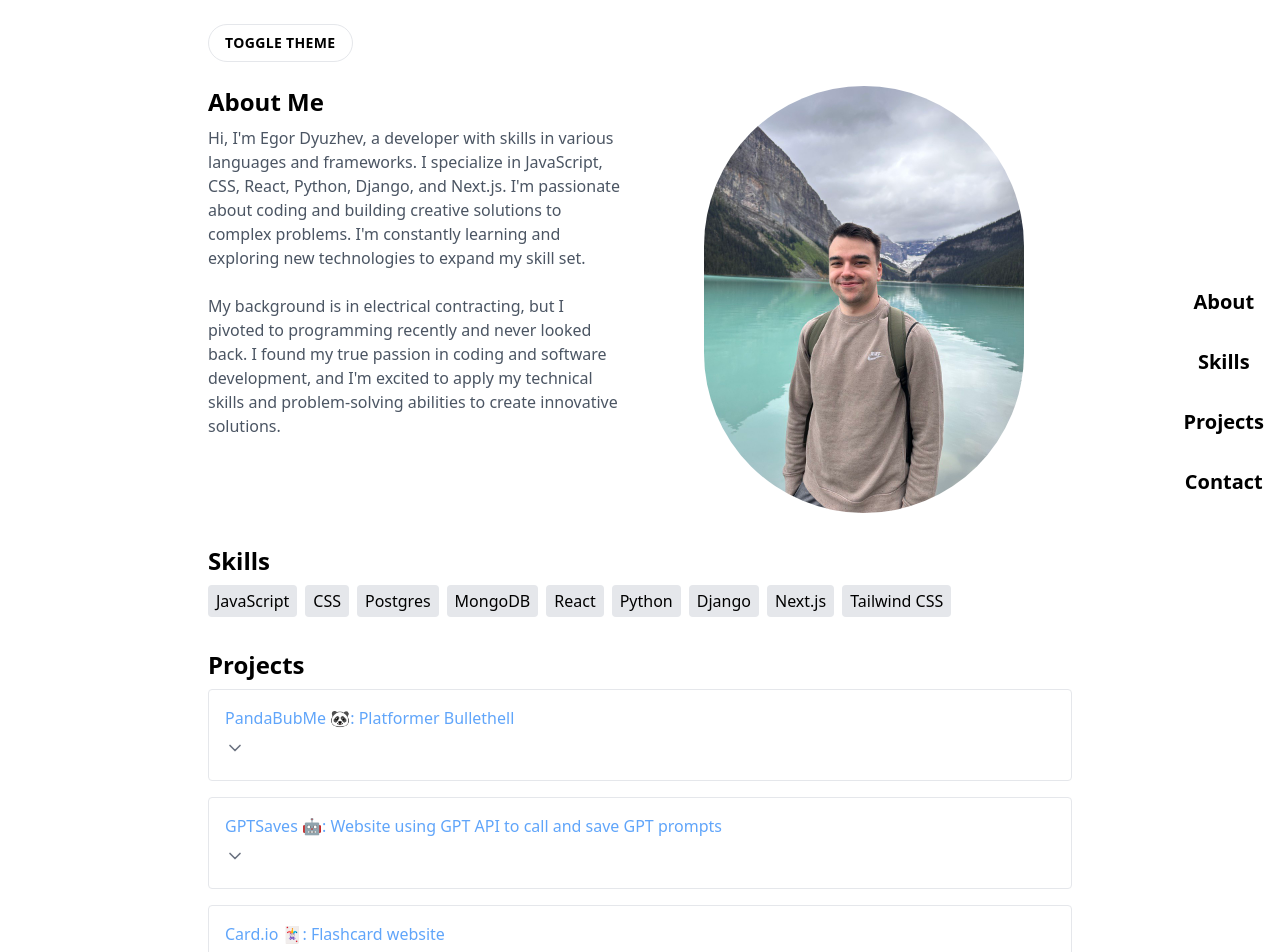
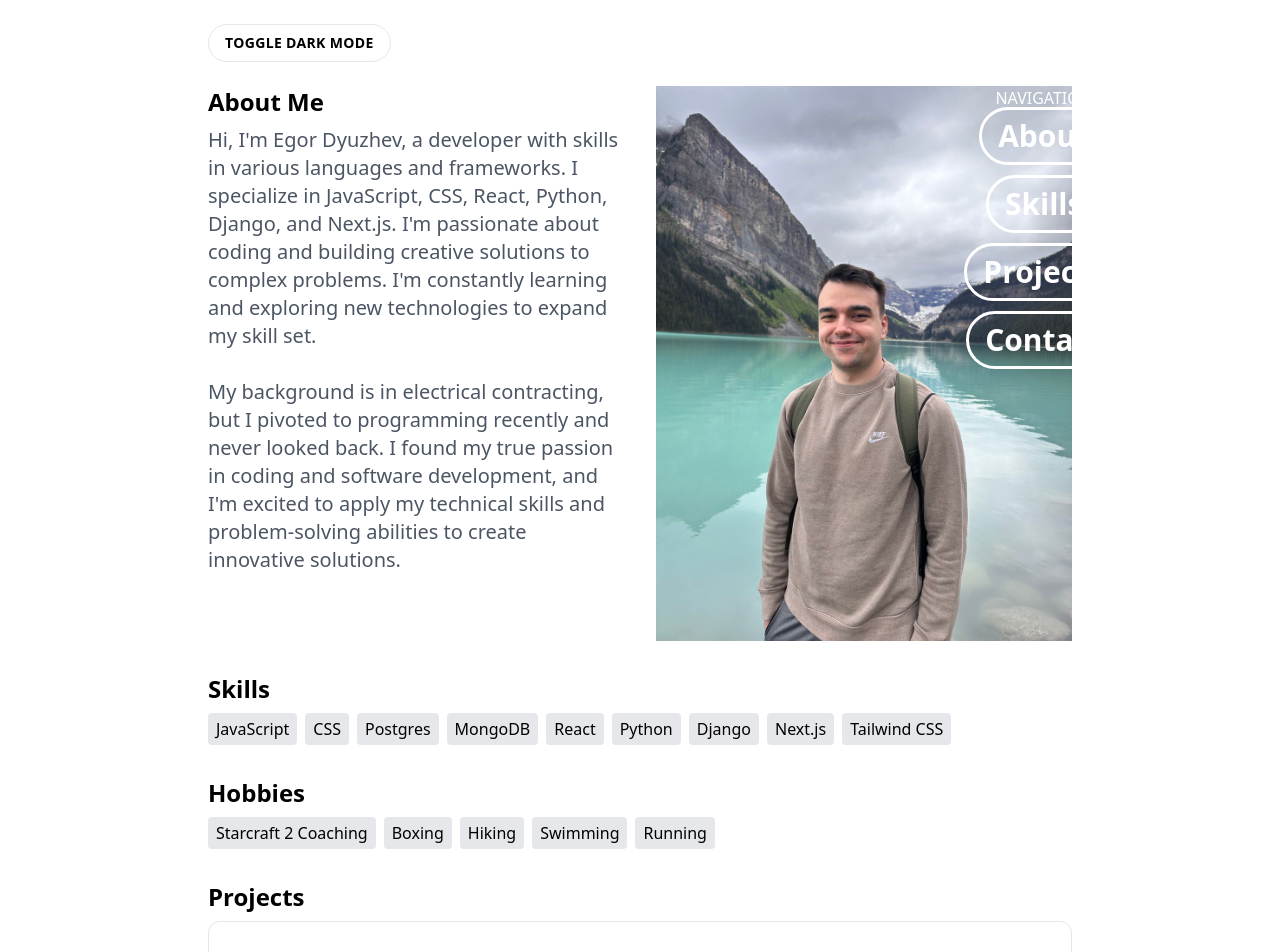
Before and after one commit to EGORDYU/next-portfolio, a Next.js app: page / in a window 1280 px wide. Shown: the top 952 px of the page. Built offline with nearby package versions, Linux system fonts and the light colour scheme.

Commit message:
some changes

```diff
--- a/pages/index.js
+++ b/pages/index.js
@@ -53,7 +53,13 @@ const skills = [
   'Tailwind CSS',
   // Add more skills here...
 ];
-
+const hobbies = [
+  'Starcraft 2 Coaching',
+  'Boxing',
+  'Hiking',
+  'Swimming',
+  'Running'
+]
 export default function Home() {
   const { theme, setTheme } = useTheme();
   const [expandedIndex, setExpandedIndex] = useState(-1);
@@ -119,20 +125,17 @@ export default function Home() {
   dark:hover:bg-white dark:hover:text-black
   dark:bg-black dark:text-white"
 >
-        Toggle theme
+  {theme === 'dark' ? 'Toggle Light Mode' : 'Toggle Dark Mode'}
 </button>
 
-      <nav
-        className={`fixed top-0 right-0 h-screen flex flex-col justify-center items-center ${
-          theme === 'dark' ? 'text-white' : 'text-black'
-        } `}
-      >
+      <nav className={`fixed top-100 right-40     ${theme === 'light' ? 'text-black' : 'text-white'}`}>
   <div className="h-full flex flex-col justify-center items-center">
+    NAVIGATION
     <ScrollLink
       to="about"
       smooth={true}
       duration={500}
-            className={`text-xl font-semibold mb-4 py-2 px-4 rounded ${
+      className={`text-3xl font-semibold mb-4 py-2 px-4 rounded-full hover:bg-red-300 outline ${
         styles['navigation-link']
       } ${styles['about-link']} ${activeLink === 'about' ? 'activeNavLink' : ''}`}
       onClick={() => setExpandedIndex(-1)}
@@ -143,7 +146,7 @@ export default function Home() {
       to="skills"
       smooth={true}
       duration={500}
-            className={`text-xl font-semibold mb-4 py-2 px-4 rounded ${
+      className={`text-3xl font-semibold mb-4 py-2 px-4 rounded-full hover:bg-blue-300 outline ${
         styles['navigation-link']
       } ${styles['skills-link']} ${activeLink === 'skills' ? 'activeNavLink' : ''}`}
       onClick={() => setExpandedIndex(-1)}
@@ -154,7 +157,7 @@ export default function Home() {
       to="projects"
       smooth={true}
       duration={500}
-            className={`text-xl font-semibold mb-4 py-2 px-4 rounded ${
+      className={`text-3xl font-semibold mb-4 py-2 px-4 rounded-full hover:bg-purple-300 outline ${
         styles['navigation-link']
       } ${styles['projects-link']} ${activeLink === 'projects' ? 'activeNavLink' : ''}`}
       onClick={() => setExpandedIndex(-1)}
@@ -165,7 +168,7 @@ export default function Home() {
       to="contact"
       smooth={true}
       duration={500}
-            className={`text-xl font-semibold mb-4 py-2 px-4 rounded ${
+      className={`text-3xl font-semibold mb-4 py-2 px-4 rounded-full hover:bg-green-300 outline ${
         styles['navigation-link']
       } ${styles['contact-link']} ${activeLink === 'contact' ? 'activeNavLink' : ''}`}
       onClick={() => setExpandedIndex(-1)}
@@ -174,6 +177,8 @@ export default function Home() {
     </ScrollLink>
   </div>
 </nav>
+
+
 
       <main>
 
@@ -193,7 +198,7 @@ export default function Home() {
                 initial={{ opacity: 0, translateY: 20 }}
                 animate={{ opacity: 1, translateY: 0 }}
                 transition={{ duration: 0.8, delay: 0.2 }}
-                className={`text-gray-600 dark:text-gray-400 ${styles['animation-fade-in']}`}
+                className={`text-xl text-gray-600 dark:text-gray-400 ${styles['animation-fade-in']}`}
               >
                 Hi, I'm Egor Dyuzhev, a developer with skills in various languages and
                 frameworks. I specialize in JavaScript, CSS, React, Python, Django, and Next.js. I'm passionate about coding and building creative solutions to complex problems. I'm constantly learning and exploring new technologies to expand my skill set.
@@ -213,7 +218,7 @@ export default function Home() {
               transition={{ duration: 0.8, delay: 0.4 }}
               className={`flex justify-center ${styles['animation-fade-in']}`}
             >
-              <img src="/egor.png" alt="Egor Dyuzhev" className="w-80 h-102 rounded-full" />
+              <img src="/egor.png" alt="Egor Dyuzhev" className="w-100 h-102 " />
             </motion.div>
           </div>
         </section>
@@ -247,6 +252,35 @@ export default function Home() {
           </motion.ul>
         </section>
 
+        <section id="hobbies" className="mb-8">
+          <motion.h1
+            initial={{ opacity: 0, translateY: 20 }}
+            animate={{ opacity: 1, translateY: 0 }}
+            transition={{ duration: 0.8, delay: 0.6 }}
+            className={`font-bold text-2xl mb-2 ${styles['animation-fade-in']}`}
+          >
+            Hobbies
+          </motion.h1>
+          <motion.ul
+            initial={{ opacity: 0, translateY: 20 }}
+            animate={{ opacity: 1, translateY: 0 }}
+            transition={{ duration: 0.8, delay: 0.8 }}
+            className={`flex flex-wrap gap-2 ${styles['animation-fade-in']}`}
+          >
+            {hobbies.map((hobby, index) => (
+              <motion.li
+                key={index}
+                initial={{ opacity: 0, scale: 0.8 }}
+                animate={{ opacity: 1, scale: 1 }}
+                transition={{ duration: 0.4, delay: index * 0.1 }}
+                className="bg-gray-200 dark:bg-gray-700 py-1 px-2 rounded"
+              >
+                {hobby}
+              </motion.li>
+            ))}
+          </motion.ul>
+        </section>
+
         <section id="projects" className="mb-8">
   <motion.h1
     initial={{ opacity: 0, translateY: 20 }}
@@ -263,20 +297,20 @@ export default function Home() {
         initial={{ opacity: 0, translateY: 20 }}
         animate={{ opacity: 1, translateY: 0 }}
         transition={{ duration: 0.8, delay: 1.2 + index * 0.2 }}
-                className={`border dark:border-gray-700 p-4 rounded project ${styles['animation-fade-in']}`}
+        className={`border dark:border-gray-700 p-8 rounded-xl project ${styles['animation-fade-in']}`}
       >
         <div>
           <a
             href={project.link}
             target="_blank"
             rel="noopener noreferrer"
-                    className="text-blue-600 hover:underline dark:text-blue-400"
+            className="text-blue-600 hover:underline dark:text-blue-400 text-lg font-semibold"
             onClick={() => toggleExpand(index)}
           >
             {project.title}: {project.description}
           </a>
         </div>
-                <div className="mt-2">
+        <div className="mt-4">
           <button
             className="arrow-button text-gray-500 hover:text-gray-700 transition-colors duration-200"
             onClick={() => toggleExpand(index)}
@@ -289,9 +323,9 @@ export default function Home() {
             initial={{ opacity: 0, translateY: 10 }}
             animate={{ opacity: 1, translateY: 0 }}
             transition={{ duration: 0.4 }}
-                    className={`mt-2 ${styles['animation-fade-in']}`}
+            className={`mt-4 ${styles['animation-fade-in']}`}
           >
-                    <p>{project.additionalDescription}</p>
+            <p className="text-lg">{project.additionalDescription}</p>
             {/* Add any additional content you want to show when expanded */}
           </motion.div>
         )}
@@ -299,6 +333,7 @@ export default function Home() {
     ))}
   </ul>
 </section>
+
 
         <section id="contact">
           <motion.h1
```
Lines whose indentation alone changed are shown as unchanged.
